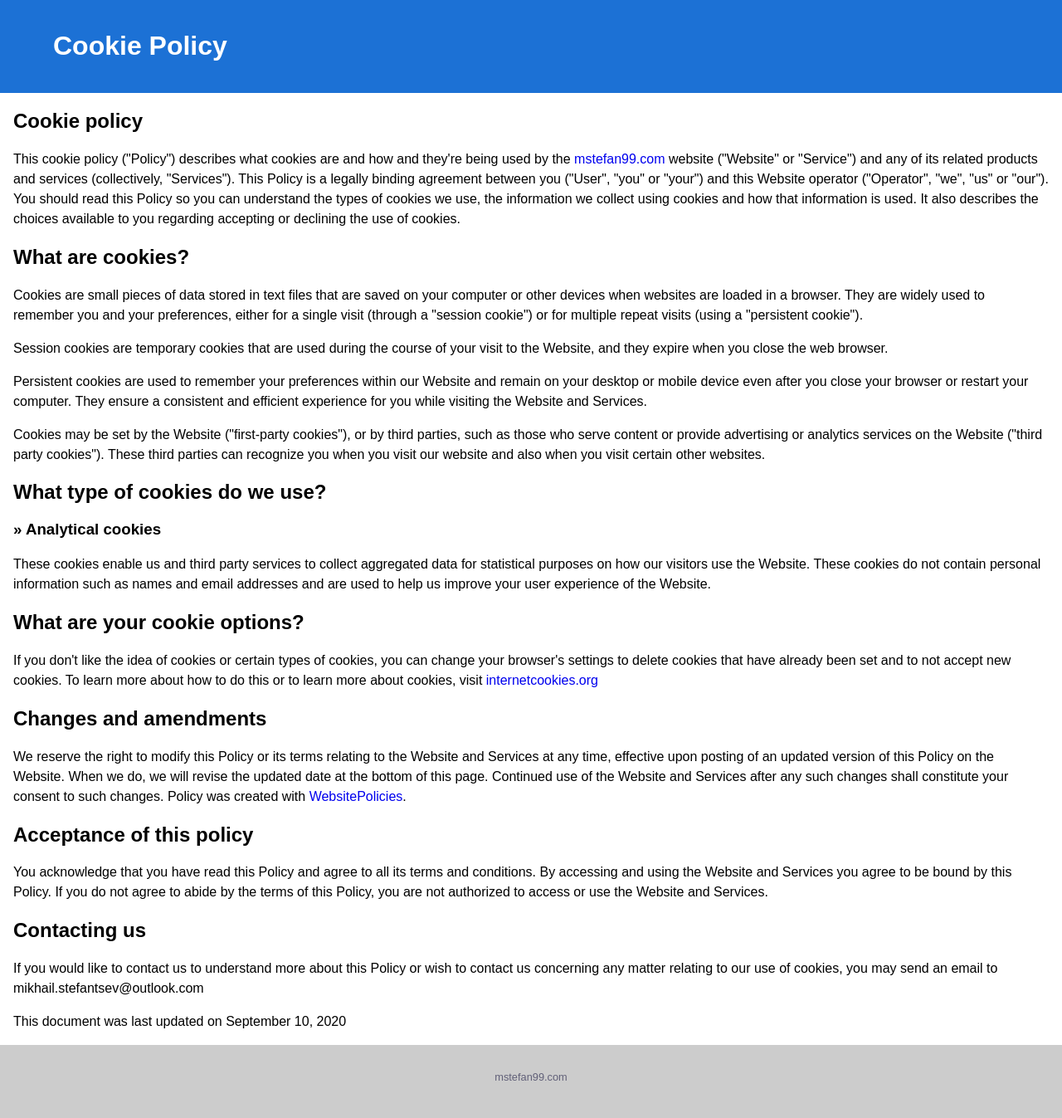
After one commit to MStefan99/MStefan99.github.io, a PHP site: page /privacy.html in a window 1280 px wide. The commit adds this page. Shown: the whole page at 83% size. Run offline with PHP 8.4, Linux system fonts and the light colour scheme.

Commit message:
added cookie policy
added cookie banner
fixed google analytics script

```diff
--- /dev/null
+++ b/privacy.html
@@ -0,0 +1,75 @@
+<!DOCTYPE html>
+<html lang="en">
+<head>
+	<meta charset="UTF-8">
+	<title>MStefan99 Cookie Policy</title>
+	<link href="./resources/style.css" rel="stylesheet" type="text/css">
+	<link href="./resources/ico.png" rel="icon" sizes="16x16" type="image/png">
+	<link href="./resources/apple-touch-icon-120x120.png" rel="apple-touch-icon" sizes="120x120"/>
+	<link href="./resources/apple-touch-icon-152x152.png" rel="apple-touch-icon" sizes="152x152"/>
+	<meta content="width=device-width, minimum-scale=1.0, initial-scale=1.0" name="viewport">
+
+	<meta content="3rd year student in Metropolia, Helsinki" name="description">
+	<meta content="Mikhail Stefantsev" name="author">
+	<meta content="#4a76a8" name="theme-color">
+</head>
+<body>
+<header>
+				<h1>Cookie Policy</h1>
+</header>
+<main>
+	<div id="content-container">
+		<h2>Cookie policy</h2>
+
+		<p>This cookie policy ("Policy") describes what cookies are and how and they're being used by the <a
+				target="_blank" rel="nofollow" href="https://mstefan99.com">mstefan99.com</a> website ("Website" or
+			"Service") and any of its related products and services (collectively, "Services"). This Policy is a legally
+			binding agreement between you ("User", "you" or "your") and this Website operator ("Operator", "we", "us" or
+			"our"). You should read this Policy so you can understand the types of cookies we use, the information we
+			collect using cookies and how that information is used. It also describes the choices available to you
+			regarding accepting or declining the use of cookies.</p>
+		<h2>What are cookies?</h2>
+		<p>Cookies are small pieces of data stored in text files that are saved on your computer or other devices when
+			websites are loaded in a browser. They are widely used to remember you and your preferences, either for a
+			single visit (through a "session cookie") or for multiple repeat visits (using a "persistent cookie").</p>
+		<p>Session cookies are temporary cookies that are used during the course of your visit to the Website, and
+			they expire when you close the web browser.</p>
+		<p>Persistent cookies are used to remember your preferences within our Website and remain on your desktop or
+			mobile device even after you close your browser or restart your computer. They ensure a consistent and
+			efficient experience for you while visiting the Website and Services.</p>
+		<p>Cookies may be set by the Website ("first-party cookies"), or by third parties, such as those who serve
+			content or provide advertising or analytics services on the Website ("third party cookies"). These third
+			parties can recognize you when you visit our website and also when you visit certain other websites.</p>
+		<h2>What type of cookies do we use?</h2>
+		<h3>Analytical cookies</h3>
+		<p>These cookies enable us and third party services to collect aggregated data for statistical purposes on how
+			our visitors use the Website. These cookies do not contain personal information such as names and email
+			addresses and are used to help us improve your user experience of the Website.</p>
+		<h2>What are your cookie options?</h2>
+		<p>If you don't like the idea of cookies or certain types of cookies, you can change your browser's settings
+			to delete cookies that have already been set and to not accept new cookies. To learn more about how to do
+			this or to learn more about cookies, visit <a target="_blank" href="https://www.internetcookies.org">internetcookies.org</a>
+		</p>
+		<h2>Changes and amendments</h2>
+		<p>We reserve the right to modify this Policy or its terms relating to the Website and Services at any time,
+			effective upon posting of an updated version of this Policy on the Website. When we do, we will revise the
+			updated date at the bottom of this page. Continued use of the Website and Services after any such changes
+			shall constitute your consent to such changes. Policy was created with <a
+					href="https://www.websitepolicies.com/cookie-policy-generator">WebsitePolicies</a>.
+		</p>
+		<h2>Acceptance of this policy</h2>
+		<p>You acknowledge that you have read this Policy and agree to all its terms and conditions. By accessing and
+			using the Website and Services you agree to be bound by this Policy. If you do not agree to abide by the
+			terms of this Policy, you are not authorized to access or use the Website and Services.</p>
+		<h2>Contacting us</h2>
+		<p>If you would like to contact us to understand more about this Policy or wish to contact us concerning any
+			matter relating to our use of cookies, you may send an email to mikhail.stefantsev@outlook.com</p>
+		<p>This document was last updated on September 10, 2020</p>
+	</div>
+</main>
+
+<footer>
+	<a target="_blank" rel="nofollow" href="https://mstefan99.com">mstefan99.com</a>
+</footer>
+</body>
+</html>
--- a/resources/style.css
+++ b/resources/style.css
@@ -161,3 +161,21 @@ html body footer a {
   color: #616078;
   display: block;
 }
+html body #cookie-consent {
+  position: fixed;
+  bottom: 1vw;
+  left: 50vw;
+  padding: 1em;
+  background: #f5f5f5;
+  border: 1px solid #808080;
+  border-radius: 10px;
+  transform: translateX(-50%);
+}
+html body #cookie-consent #consent-close {
+  cursor: pointer;
+  background: #1c71d5;
+  padding: 0.5em 1em;
+  margin-left: 1em;
+  border-radius: 8px;
+  color: #fff;
+}
--- a/resources/style.styl
+++ b/resources/style.styl
@@ -149,3 +149,21 @@ html
 				font-size .8em
 				color #616078
 				display block
+
+		#cookie-consent
+			position fixed
+			bottom 1vw
+			left 50vw
+			padding 1em
+			background whitesmoke
+			border 1px solid grey
+			border-radius 10px
+			transform translateX(-50%)
+
+			#consent-close
+				cursor pointer
+				background #1c71d5
+				padding .5em 1em
+				margin-left 1em
+				border-radius 8px
+				color white
```
Also changed, not shown: index.html (+7 -1 lines), resources/main.js (+8 -0 lines).
